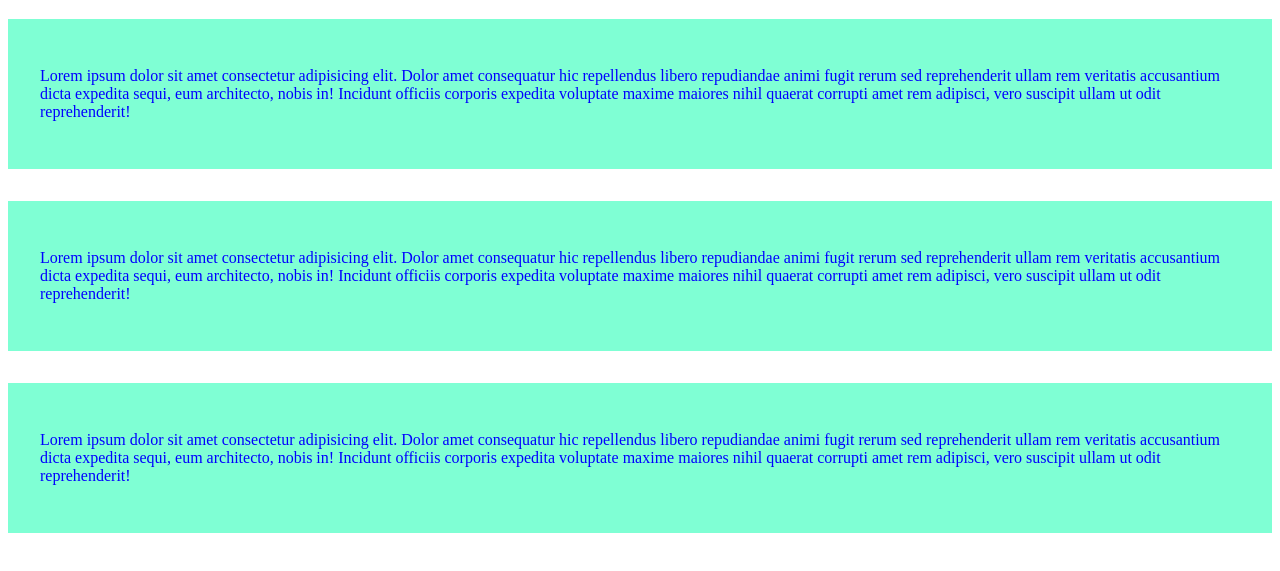
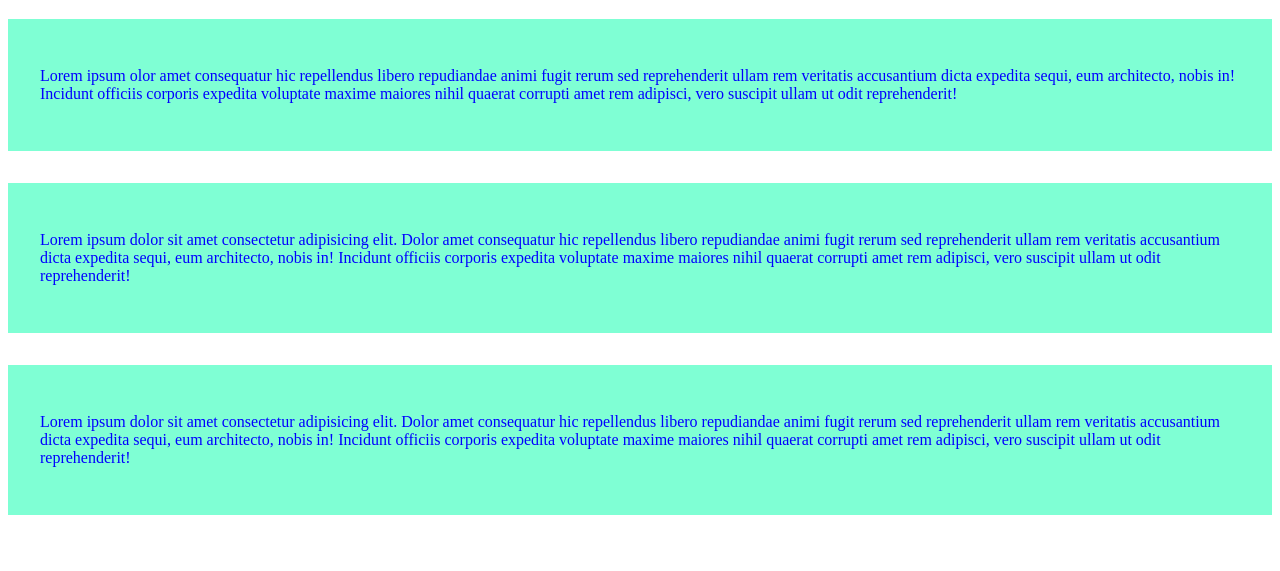
Before and after one commit to Shahriar-Samir/Food-Shop-Static, a plain HTML site: page index.html in a window 1280 px wide. Shown: the part 61-632 px from the top of the page. Drawn offline with Linux system fonts and the light colour scheme.

Commit message:
Update index.html

```diff
--- a/index.html
+++ b/index.html
@@ -9,7 +9,7 @@
 <body>
  <h1>Pro hero repo 1</h1>
  <div>
-     <p>Lorem ipsum dolor sit amet consectetur adipisicing elit. Dolor amet consequatur hic repellendus libero repudiandae animi fugit rerum sed reprehenderit ullam rem veritatis accusantium dicta expedita sequi, eum architecto, nobis in! Incidunt officiis corporis expedita voluptate maxime maiores nihil quaerat corrupti amet rem adipisci, vero suscipit ullam ut odit reprehenderit!</p>
+     <p>Lorem ipsum olor amet consequatur hic repellendus libero repudiandae animi fugit rerum sed reprehenderit ullam rem veritatis accusantium dicta expedita sequi, eum architecto, nobis in! Incidunt officiis corporis expedita voluptate maxime maiores nihil quaerat corrupti amet rem adipisci, vero suscipit ullam ut odit reprehenderit!</p>
 
  </div>
  <div>
```
